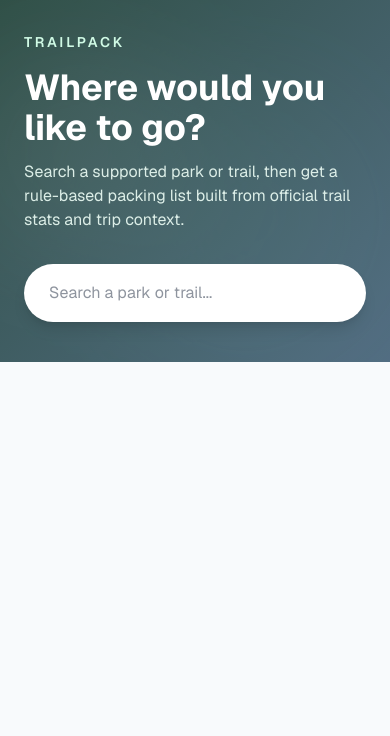
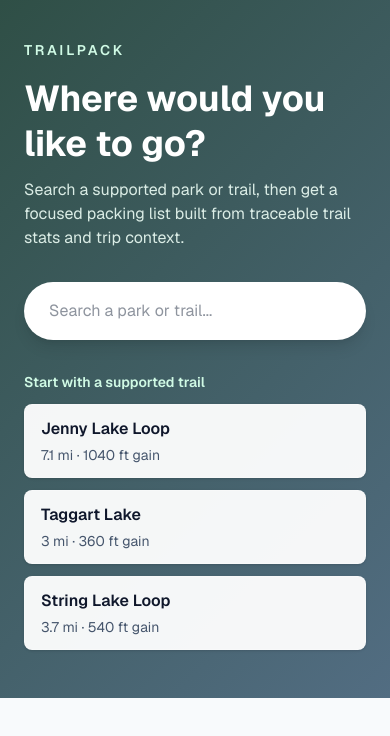
Before and after one commit to jaredsrice/TrailPack, a Next.js app: page / in a window 390 px wide. Shown: the top 736 px of the page. Built offline with nearby package versions, Linux system fonts and the light colour scheme.

Commit message:
Polish Week 11 prototype state

```diff
--- a/src/components/PackingListOutput.tsx
+++ b/src/components/PackingListOutput.tsx
@@ -7,7 +7,7 @@ export function PackingListOutput({
   recommendation: PackingRecommendation;
 }) {
   return (
-    <section className="rounded-2xl border border-slate-200 bg-white p-6 shadow-sm">
+    <section className="rounded-lg border border-slate-200 bg-white p-6 shadow-sm">
       <div className="flex flex-wrap items-start justify-between gap-3">
         <div>
           <p className="text-sm font-medium text-slate-500">Today&apos;s TrailPack</p>
@@ -15,12 +15,12 @@ export function PackingListOutput({
             {recommendation.trailName}
           </h2>
         </div>
-        <p className="text-xs text-slate-500">
+        <p className="rounded-full bg-slate-100 px-3 py-1 text-xs text-slate-600">
           Rule-based · no AI · {new Date(recommendation.generatedAt).toLocaleString()}
         </p>
       </div>
 
-      <p className="mt-4 rounded-xl bg-emerald-50 px-4 py-3 text-sm text-emerald-900">
+      <p className="mt-4 rounded-lg border border-emerald-100 bg-emerald-50 px-4 py-3 text-sm text-emerald-900">
         {recommendation.confidenceNote}
       </p>
 
@@ -30,7 +30,7 @@ export function PackingListOutput({
       </div>
 
       {recommendation.missingDetails.length > 0 ? (
-        <div className="mt-6 rounded-xl border border-amber-200 bg-amber-50 p-4">
+        <div className="mt-6 rounded-lg border border-amber-200 bg-amber-50 p-4">
           <h3 className="text-sm font-semibold text-amber-900">
             Missing details that could improve this list
           </h3>
@@ -54,12 +54,15 @@ function ItemGroup({
 }) {
   return (
     <div>
-      <h3 className="text-lg font-semibold text-slate-900">{title}</h3>
+      <div className="flex items-baseline justify-between gap-3">
+        <h3 className="text-lg font-semibold text-slate-900">{title}</h3>
+        <span className="text-sm text-slate-500">{items.length} items</span>
+      </div>
       <ul className="mt-3 space-y-3">
         {items.map((item) => (
           <li
             key={item.name}
-            className="rounded-xl border border-slate-100 bg-slate-50 p-4"
+            className="rounded-lg border border-slate-100 bg-slate-50 p-4"
           >
             <p className="font-medium text-slate-900">{item.name}</p>
             <p className="mt-1 text-sm text-slate-600">{item.reason}</p>
--- a/src/components/TrailPackShell.tsx
+++ b/src/components/TrailPackShell.tsx
@@ -24,6 +24,12 @@ import type { TrailProfile } from "@/types/trailpack";
 import { MissingDetailPrompts } from "./MissingDetailPrompts";
 import { PackingListOutput } from "./PackingListOutput";
 import { TrailProfileSummary } from "./TrailProfileSummary";
+
+const QUICK_START_TRAIL_IDS = [
+  "jenny-lake-loop",
+  "taggart-lake",
+  "string-lake-loop",
+] as const;
 
 function suggestionBadge(type: SearchSuggestion["type"]): string {
   switch (type) {
@@ -121,26 +127,21 @@ export function TrailPackShell() {
   return (
     <main className="min-h-screen bg-slate-50">
       <section
-        className="relative overflow-hidden px-6 pb-10 pt-8 text-white"
+        className="relative overflow-hidden px-6 pb-12 pt-10 text-white"
         style={{
           background: "linear-gradient(135deg, var(--hero-from), var(--hero-to))",
         }}
       >
-        <div className="pointer-events-none absolute inset-0 opacity-20">
-          <div className="absolute -left-10 top-10 h-56 w-56 rounded-full bg-white/30 blur-3xl" />
-          <div className="absolute bottom-0 right-0 h-72 w-72 rounded-full bg-emerald-200/20 blur-3xl" />
-        </div>
-
-        <div className="relative mx-auto max-w-5xl">
+        <div className="relative mx-auto max-w-6xl">
           <p className="text-sm font-semibold uppercase tracking-[0.2em] text-emerald-100">
             TrailPack
           </p>
-          <h1 className="mt-4 text-4xl font-bold md:text-5xl">
+          <h1 className="mt-4 max-w-3xl text-4xl font-bold leading-tight md:text-5xl">
             Where would you like to go?
           </h1>
           <p className="mt-3 max-w-2xl text-base text-emerald-50/90">
-            Search a supported park or trail, then get a rule-based packing list built from
-            official trail stats and trip context.
+            Search a supported park or trail, then get a focused packing list built from
+            traceable trail stats and trip context.
           </p>
 
           <div className="mt-8">
@@ -165,13 +166,13 @@ export function TrailPackShell() {
           {query.trim() ? (
             <div className="mt-6">
               <p className="text-sm font-semibold text-emerald-100">Suggestions</p>
-              <div className="mt-3 flex flex-wrap gap-3">
+              <div className="mt-3 grid gap-3 sm:grid-cols-2 lg:grid-cols-4">
                 {suggestions.map((suggestion) => (
                   <button
                     key={suggestion.id}
                     type="button"
                     onClick={() => handleSuggestionSelect(suggestion)}
-                    className={`min-w-[220px] rounded-2xl border px-4 py-3 text-left shadow-sm transition hover:-translate-y-0.5 hover:shadow-md ${
+                    className={`rounded-lg border px-4 py-3 text-left shadow-sm transition hover:-translate-y-0.5 hover:shadow-md ${
                       suggestion.type === "manual"
                         ? "border-amber-300 bg-amber-50 text-slate-900"
                         : "border-slate-200 bg-white text-slate-900"
@@ -186,13 +187,35 @@ export function TrailPackShell() {
                 ))}
               </div>
             </div>
+          ) : mode === "search" ? (
+            <div className="mt-8">
+              <p className="text-sm font-semibold text-emerald-100">Start with a supported trail</p>
+              <div className="mt-3 grid gap-3 md:grid-cols-3">
+                {QUICK_START_TRAIL_IDS.map((trailId) => {
+                  const trail = SUPPORTED_TRAILS[trailId];
+                  return (
+                    <button
+                      key={trail.id}
+                      type="button"
+                      onClick={() => handleTrailSelect(trail.id)}
+                      className="rounded-lg border border-white/20 bg-white/95 px-4 py-3 text-left text-slate-900 shadow-sm transition hover:-translate-y-0.5 hover:bg-white hover:shadow-md"
+                    >
+                      <p className="font-semibold">{trail.name}</p>
+                      <p className="mt-1 text-sm text-slate-600">
+                        {trail.distanceMiles.value} mi · {trail.elevationGainFeet.value} ft gain
+                      </p>
+                    </button>
+                  );
+                })}
+              </div>
+            </div>
           ) : null}
         </div>
       </section>
 
-      <div className="mx-auto max-w-5xl space-y-6 px-6 py-8">
+      <div className="mx-auto max-w-6xl space-y-6 px-6 py-8">
         {mode === "park" && selectedPark ? (
-          <section className="rounded-2xl border border-slate-200 bg-white p-6 shadow-sm">
+          <section className="rounded-lg border border-slate-200 bg-white p-6 shadow-sm">
             <p className="text-sm font-medium text-slate-500">Selected park</p>
             <h2 className="mt-1 text-2xl font-semibold text-slate-900">{selectedPark.name}</h2>
             <p className="mt-1 text-slate-600">{selectedPark.state}</p>
@@ -205,7 +228,7 @@ export function TrailPackShell() {
                     key={trail.id}
                     type="button"
                     onClick={() => handleTrailSelect(trail.id)}
-                    className="rounded-2xl border border-emerald-200 bg-emerald-50 px-4 py-3 text-left transition hover:bg-emerald-100"
+                    className="rounded-lg border border-emerald-200 bg-emerald-50 px-4 py-3 text-left transition hover:bg-emerald-100"
                   >
                     <p className="font-semibold text-emerald-950">{trail.name}</p>
                     <p className="mt-1 text-sm text-emerald-800">
@@ -220,11 +243,11 @@ export function TrailPackShell() {
         ) : null}
 
         {mode === "manual" ? (
-          <section className="rounded-2xl border border-amber-200 bg-amber-50 p-6 shadow-sm">
+          <section className="rounded-lg border border-amber-200 bg-amber-50 p-6 shadow-sm">
             <h2 className="text-lg font-semibold text-amber-950">Manual hike entry</h2>
             <p className="mt-2 text-sm text-amber-900">
-              Manual entry is still the fallback for unsupported hikes. Week 8 now supports Jenny
-              Lake Loop, Taggart Lake, and String Lake Loop in Grand Teton National Park.
+              Unsupported hikes use a limited fallback list until distance, elevation, route type,
+              and source-backed weather are available.
             </p>
           </section>
         ) : null}
--- a/src/components/TrailProfileSummary.tsx
+++ b/src/components/TrailProfileSummary.tsx
@@ -7,7 +7,7 @@ function formatConfidence(status: TrailProfile["sourceConfidence"]["status"]): s
 
 export function TrailProfileSummary({ trail }: { trail: TrailProfile }) {
   return (
-    <section className="rounded-2xl border border-slate-200 bg-white p-6 shadow-sm">
+    <section className="rounded-lg border border-slate-200 bg-white p-6 shadow-sm">
       <div className="flex flex-wrap items-start justify-between gap-4">
         <div>
           <p className="text-sm font-medium text-slate-500">Selected trail</p>
@@ -57,7 +57,7 @@ export function TrailProfileSummary({ trail }: { trail: TrailProfile }) {
         />
       </div>
 
-      <details className="mt-6 rounded-xl border border-slate-200 bg-slate-50 p-4">
+      <details className="mt-6 rounded-lg border border-slate-200 bg-slate-50 p-4">
         <summary className="cursor-pointer text-sm font-semibold text-slate-800">
           Sources &amp; Confidence
         </summary>
@@ -112,7 +112,7 @@ function StatCard({
   conflict?: boolean;
 }) {
   return (
-    <div className="rounded-xl border border-slate-100 bg-slate-50 p-4">
+    <div className="rounded-lg border border-slate-100 bg-slate-50 p-4">
       <p className="text-xs font-medium uppercase tracking-wide text-slate-500">{label}</p>
       <p className="mt-2 text-lg font-semibold text-slate-900">{value}</p>
       <div className="mt-2 flex flex-wrap items-center gap-2">
```
Also changed, not shown: src/components/MissingDetailPrompts.tsx (+8 -8 lines), 2 other files (tests, documents, lock files or other folders).
